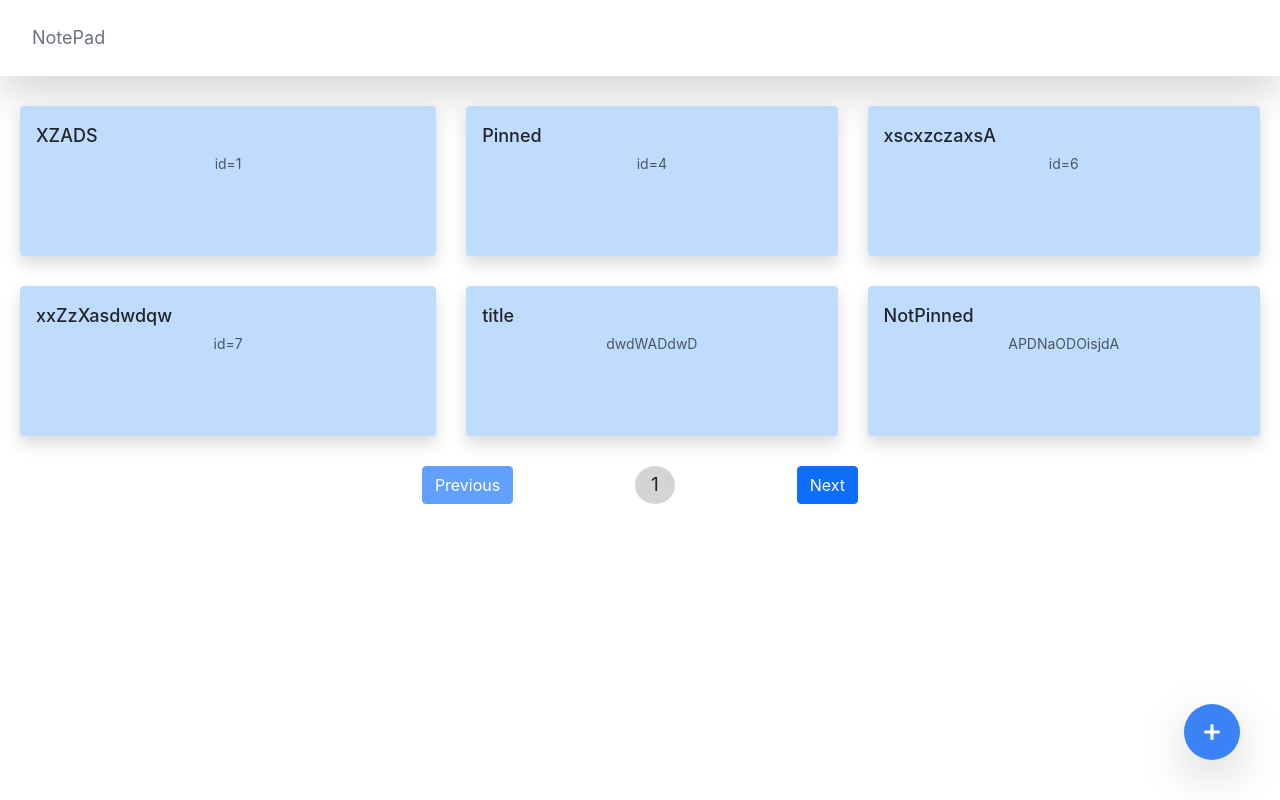
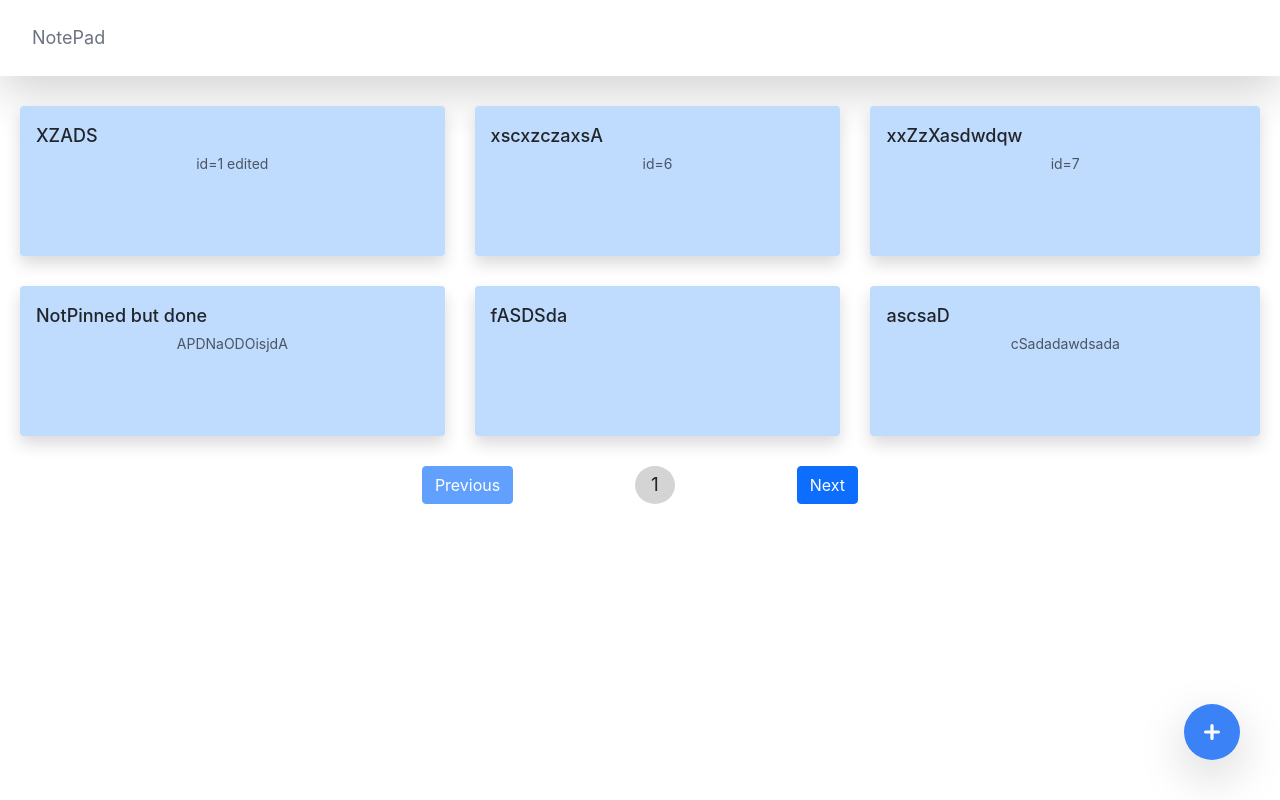
Before and after one commit to PranavBhalerao-10/Notepad, a React (Create React App) app: page / in a window 1280 px wide. Built offline with nearby package versions, Linux system fonts and the light colour scheme.

Commit message:
deployement changes

```diff
--- a/src/components/EditNote/EditNote.component.jsx
+++ b/src/components/EditNote/EditNote.component.jsx
@@ -63,7 +63,7 @@ class EditNote extends Component {
     handleDelete(e) {
         e.preventDefault();
         // Make an api call to delete the note with the id of this.props.match.params.id
-        axios.delete(`http://localhost:5000/notes/${this.props.match.params.id}`)
+        axios.delete(`https://notepad-live.herokuapp.com/api/notes/${this.props.match.params.id}`)
             .then(response => {
                 this.props.navigate('/')
             })
--- a/src/db.json
+++ b/src/db.json
@@ -2,29 +2,15 @@
   "notes": [
     {
       "title": "XZADS",
-      "body": "id=1",
+      "body": "id=1 edited",
       "isPinned": true,
       "id": 1
     },
     {
-      "title": "title",
-      "body": "dwdWADdwD",
-      "isPinned": false,
-      "id": 2,
-      "show": false
-    },
-    {
-      "title": "NotPinned",
-      "body": "APDNaODOisjdA",
+      "title": "NotPinned but done",
+      "body": "APDNaODOisjdA ",
       "isPinned": false,
       "id": 3
-    },
-    {
-      "title": "Pinned",
-      "body": "id=4",
-      "isPinned": true,
-      "id": 4,
-      "show": true
     },
     {
       "title": "fASDSda",
@@ -52,16 +38,16 @@
       "id": 8
     },
     {
-      "title": "xccdxvdfzfesFWA",
-      "body": "awDAWDwqdawdxc",
-      "isPinned": false,
-      "id": 9
-    },
-    {
       "title": "124",
       "body": "325wfdsbgzxczcA",
       "isPinned": false,
       "id": 10
+    },
+    {
+      "title": "11th title",
+      "body": "xcaceafawdwd",
+      "isPinned": false,
+      "id": 11
     }
   ]
 }
```
